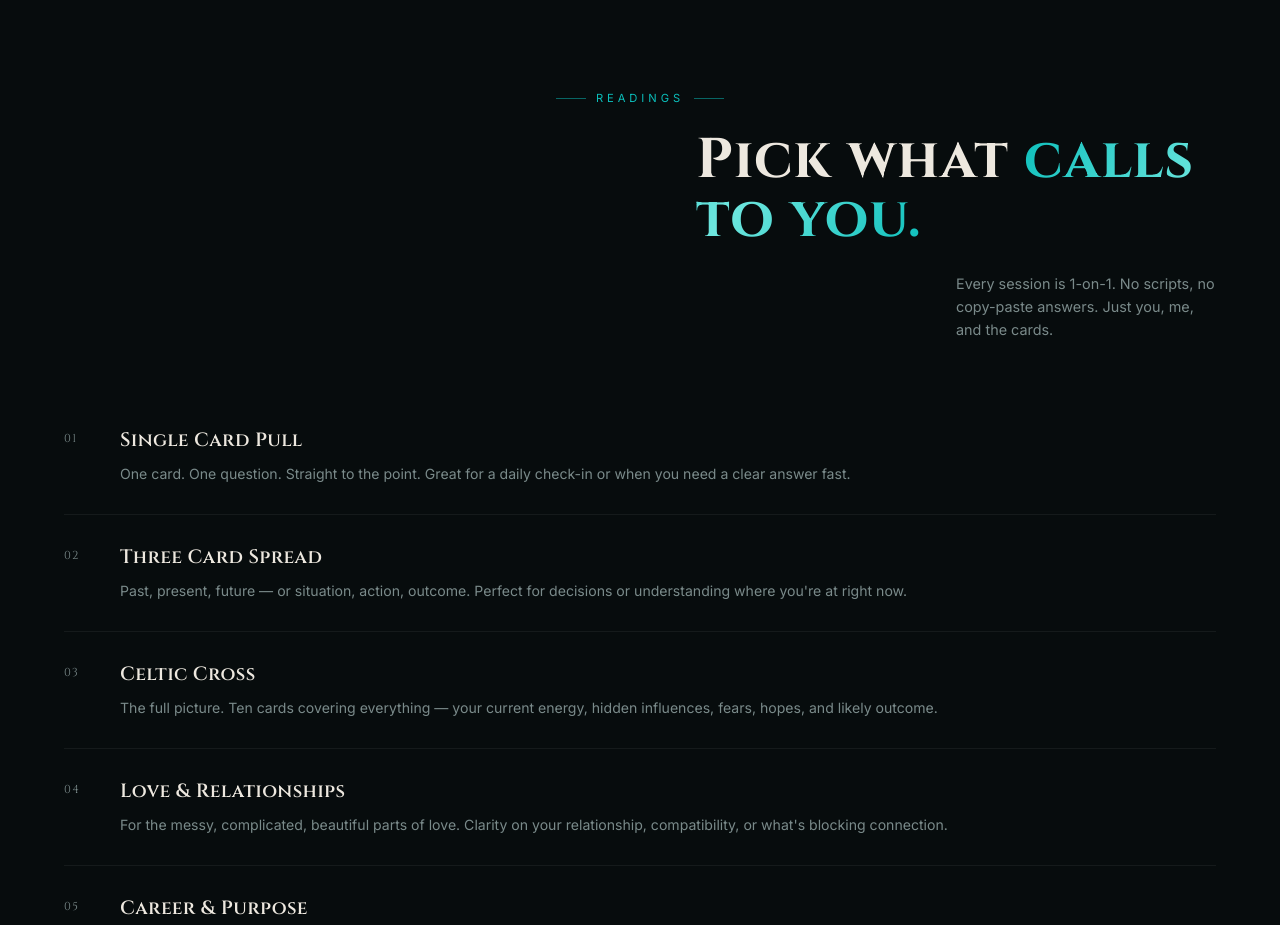
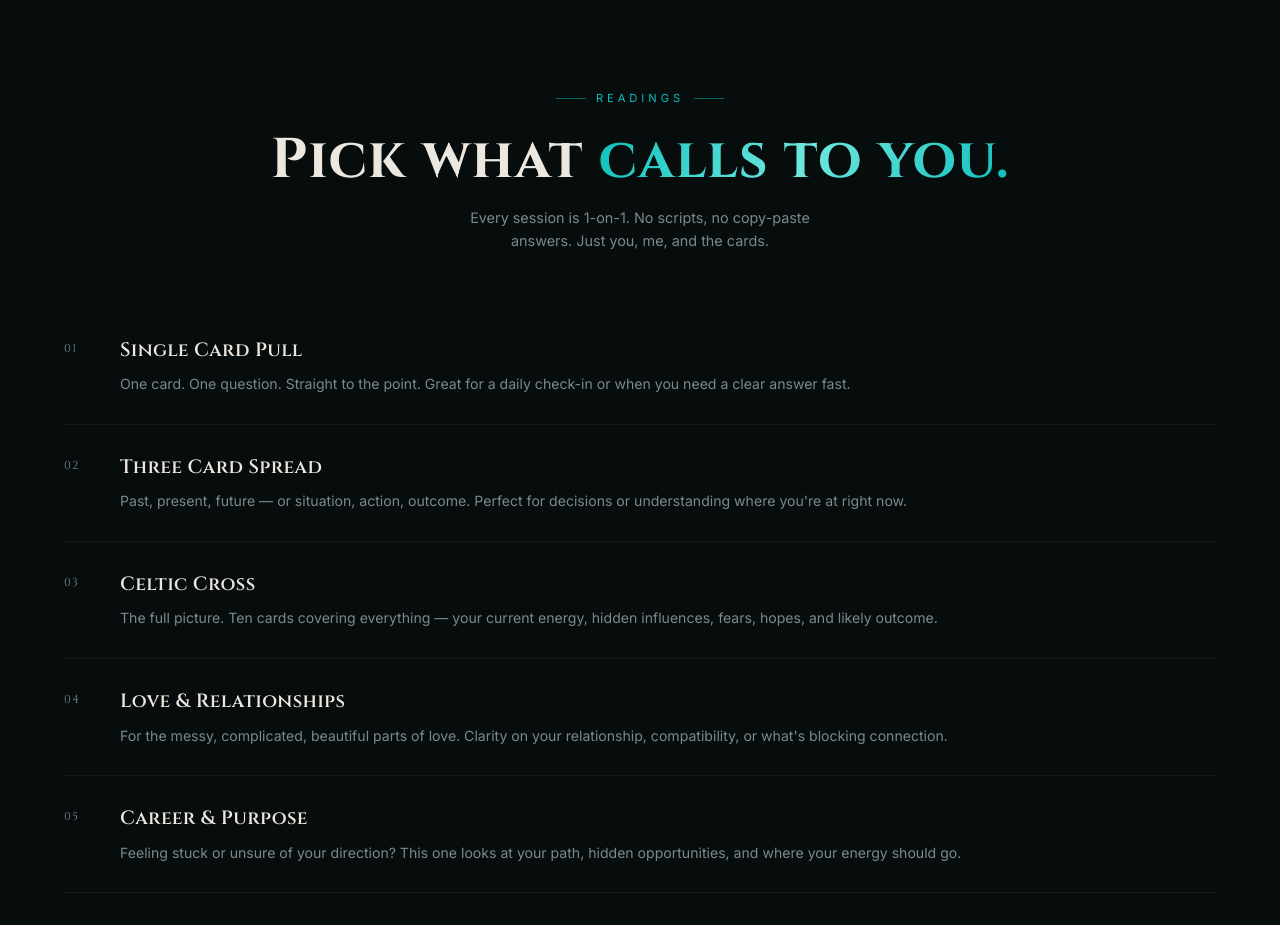
Before and after one commit to pydev0/teal_arcana, a Next.js app: page / in a window 1280 px wide. Shown: the part 3960-4885 px from the top of the page. Built offline with nearby package versions, Linux system fonts and the light colour scheme.

Commit message:
Center readings section heading on all screen sizes

```diff
--- a/components/Services.tsx
+++ b/components/Services.tsx
@@ -58,11 +58,11 @@ export default function Services() {
         </ScrollReveal>
 
         {/* Heading row */}
-        <ScrollReveal style={{ display: "flex", flexDirection: "column", gap: "1.5rem", marginBottom: "3.5rem" }} className="items-center text-center md:flex-row md:items-end md:justify-between md:text-left">
-          <h2 className="font-display" style={{ fontSize: "clamp(1.8rem, 4.5vw, 3.5rem)", fontWeight: 700, lineHeight: 1.05, maxWidth: 520 }}>
+        <ScrollReveal style={{ textAlign: "center", marginBottom: "3.5rem" }}>
+          <h2 className="font-display" style={{ fontSize: "clamp(1.8rem, 4.5vw, 3.5rem)", fontWeight: 700, lineHeight: 1.05, marginBottom: "1rem" }}>
             Pick what <span className="gradient-text">calls to you.</span>
           </h2>
-          <p style={{ color: "var(--muted)", fontSize: "0.9rem", maxWidth: 260, lineHeight: 1.6 }}>
+          <p style={{ color: "var(--muted)", fontSize: "0.9rem", lineHeight: 1.6, maxWidth: 400, margin: "0 auto" }}>
             Every session is 1-on-1. No scripts, no copy-paste answers. Just you, me, and the cards.
           </p>
         </ScrollReveal>
```
